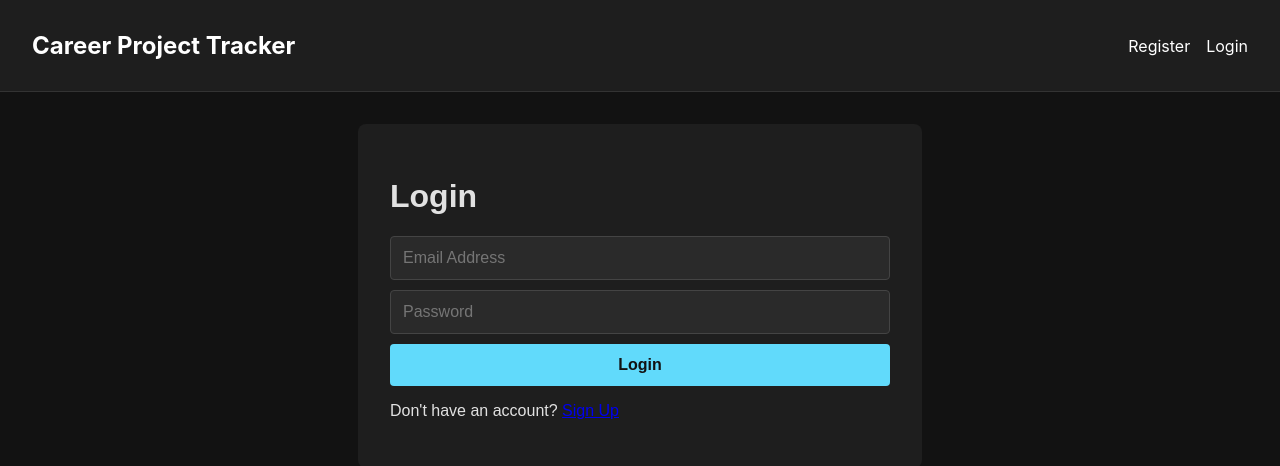
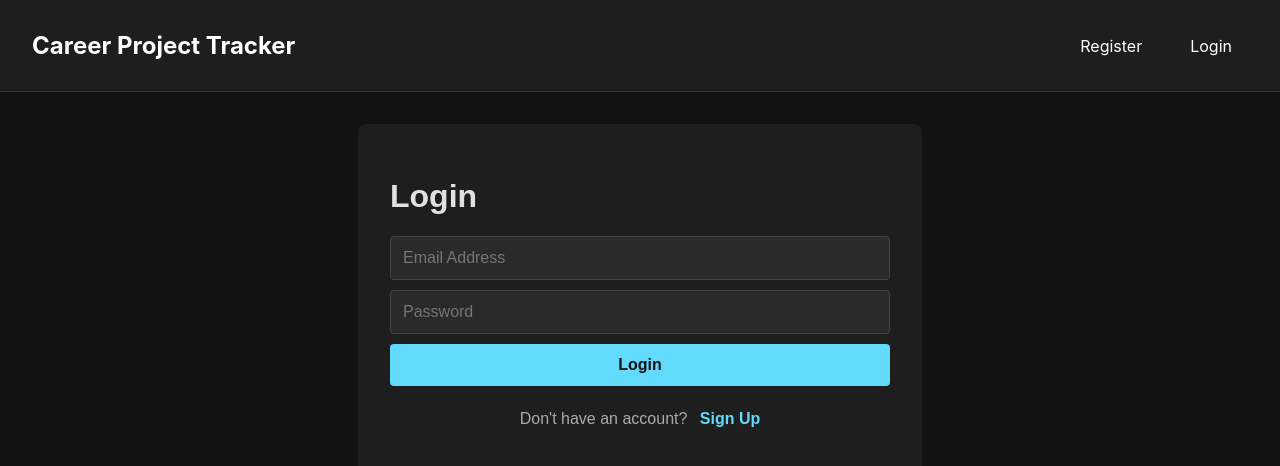
Before and after one commit to Aayush101004/career-tracker, a React (Create React App) app in the folder client/: page /login in a window 1280 px wide. Shown: the top 466 px of the page. Built offline with nearby package versions, Linux system fonts and the light colour scheme.

Commit message:
`updated css for login and signup button`

```diff
--- a/client/src/App.css
+++ b/client/src/App.css
@@ -627,3 +627,35 @@ select:focus {
   text-transform: capitalize;
   font-weight: normal;
 }
+
+.auth-container p {
+  margin-top: 1.5rem;
+  text-align: center;
+  /* This will center the link text */
+  color: #aaa;
+}
+
+/* This styles the link itself inside that paragraph */
+.auth-container p a {
+  color: #61dafb;
+  font-weight: bold;
+  text-decoration: none;
+  margin-left: 0.5rem;
+}
+
+.auth-container p a:hover {
+  text-decoration: underline;
+}
+
+/* --- Navbar Guest Link Styles --- */
+
+/* This ensures the Register/Login links in the nav have some padding and a hover effect */
+.navbar .navbar-links a {
+  padding: 0.5rem 1rem;
+  border-radius: 4px;
+  transition: background-color 0.2s ease-in-out;
+}
+
+.navbar .navbar-links a:hover {
+  background-color: #3c3c3c;
+}
```
